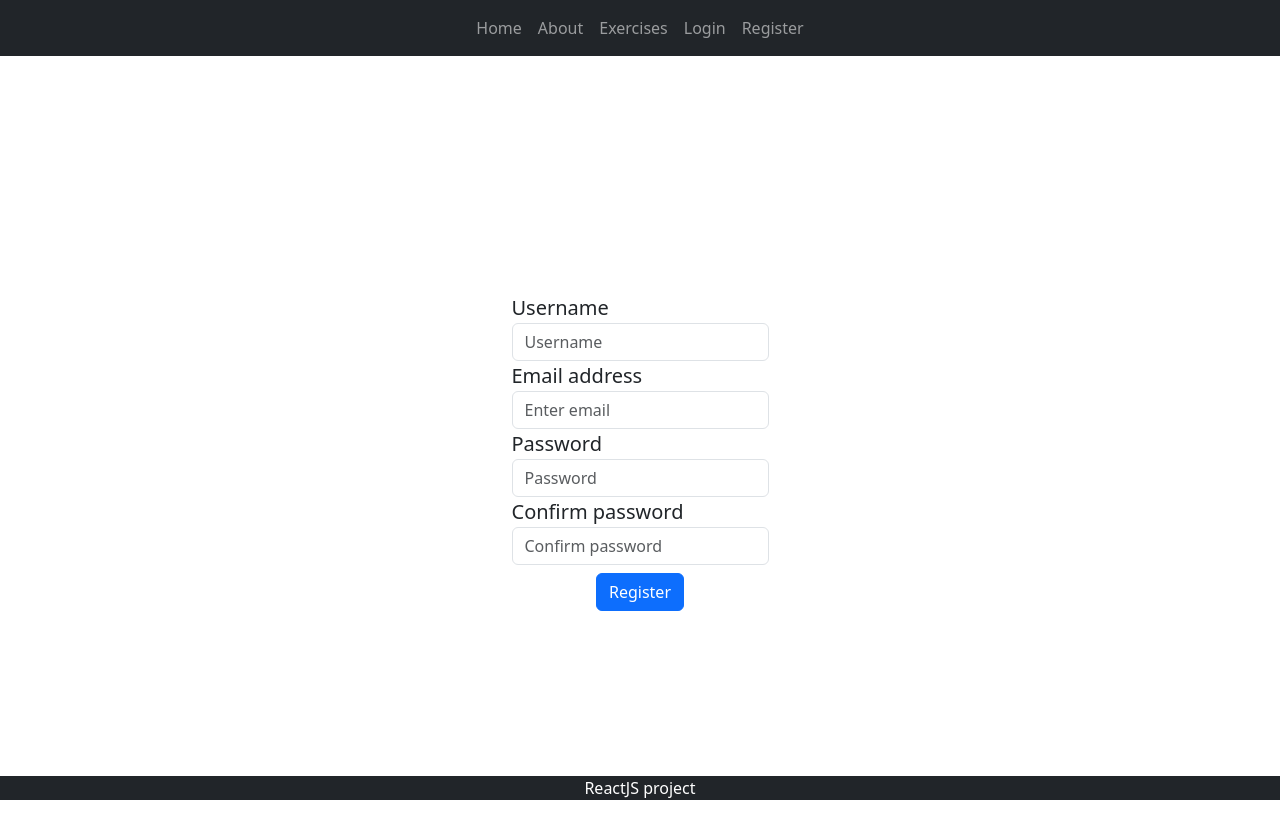
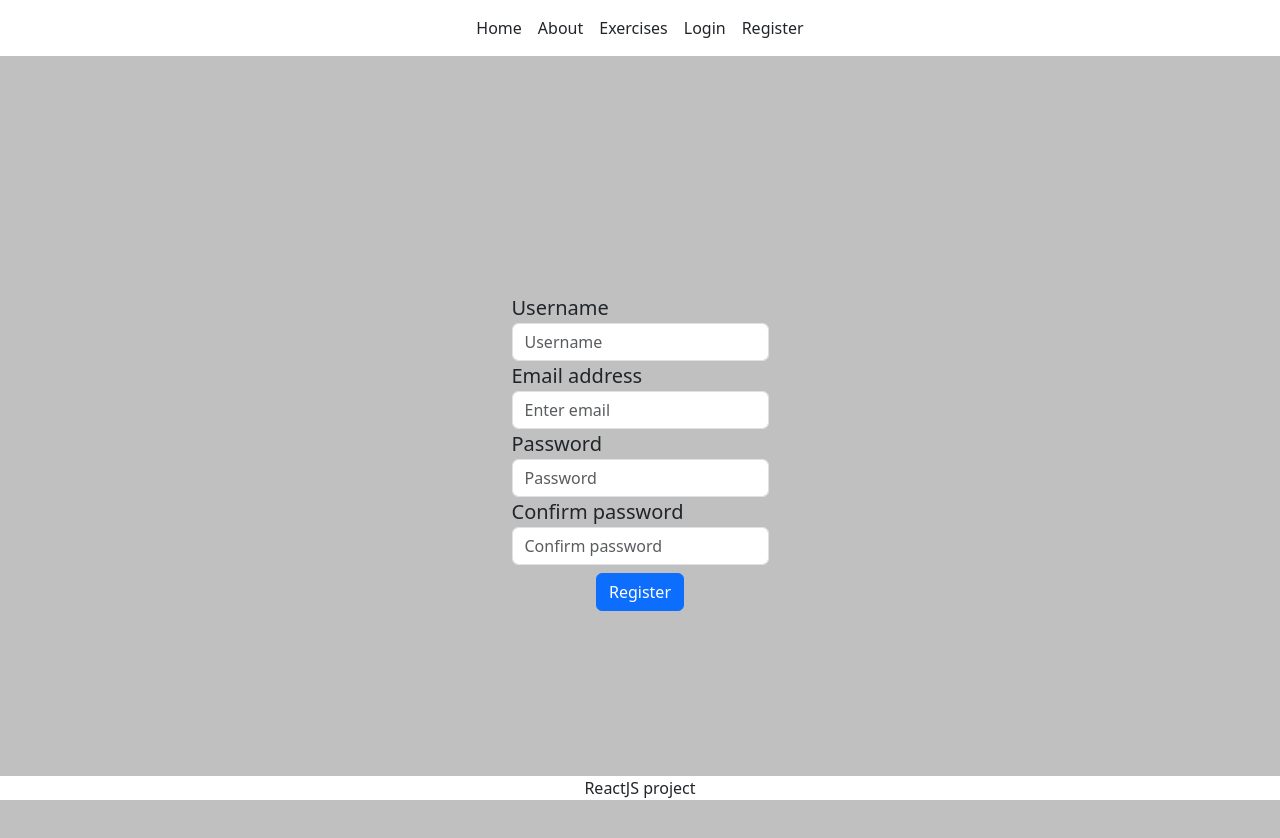
Before and after one commit to Alex7509/Fitness-App, a React (Vite) app in the folder client/: page /register in a window 1280 px wide. Shown: the top 838 px of the page. Built offline with nearby package versions, Linux system fonts and the light colour scheme.

Commit message:
Change app view

```diff
--- a/client/index.html
+++ b/client/index.html
@@ -14,7 +14,7 @@
     integrity="sha384-T3c6CoIi6uLrA9TneNEoa7RxnatzjcDSCmG1MXxSR1GAsXEV/Dwwykc2MPK8M2HN" crossorigin="anonymous">
     <title>Fitness app</title>
   </head>
-  <body>
+  <body style="background-color: silver;">
     <div id="root"></div>
     <script type="module" src="/src/main.jsx"></script>
   </body>
--- a/client/src/components/Footer/Footer.jsx
+++ b/client/src/components/Footer/Footer.jsx
@@ -1,6 +1,6 @@
 export const Footer = () => {
     return (
-        <footer className=" bg-dark text-white fixed-bottom">
+        <footer className=" bg-white text-dark fixed-bottom">
             <div
                 className="text-center" >
                 ReactJS project
--- a/client/src/components/NavBar/NavBar.jsx
+++ b/client/src/components/NavBar/NavBar.jsx
@@ -7,39 +7,39 @@ export const NavBar = () => {
     const { isAuth, username } = useContext(AuthContext);
 
     return (
-        <nav className="navbar navbar-expand-lg navbar-dark bg-dark">
+        <nav className="navbar navbar-expand-lg navbar-dark bg-white">
             <div className="container">
                 {isAuth && (
-                    <span className=" text-white">
+                    <span className="text-dark">
                         Welcome {username}
                     </span>
                 )}
                 <div className="collapse navbar-collapse" id="navbarSupportedContent">
                     <ul className="navbar-nav mx-auto mb-2 mb-lg-0">
                         <li className="nav-item">
-                            <Link className="nav-link" to="/">
+                            <Link className="nav-link text-dark" to="/">
                                 Home
                             </Link>
                         </li>
                         <li className="nav-item">
-                            <Link className="nav-link" to="/about">
+                            <Link className="nav-link text-dark" to="/about">
                                 About
                             </Link>
                         </li>
                         <li className="nav-item">
-                            <Link className="nav-link" to="/catalog">
+                            <Link className="nav-link text-dark" to="/catalog">
                                 Exercises
                             </Link>
                         </li>
                         {!isAuth && (
                             <>
                                 <li className="nav-item">
-                                    <Link className="nav-link" to="/login">
+                                    <Link className="nav-link text-dark" to="/login">
                                         Login
                                     </Link>
                                 </li>
                                 <li className="nav-item">
-                                    <Link className="nav-link" to="/register">
+                                    <Link className="nav-link text-dark" to="/register">
                                         Register
                                     </Link>
                                 </li>
@@ -49,17 +49,17 @@ export const NavBar = () => {
                         {isAuth && (
                             <>
                                 <li className="nav-item">
-                                    <Link className="nav-link" to="/add-exercise">
+                                    <Link className="nav-link text-dark" to="/add-exercise">
                                         Add exercise
                                     </Link>
                                 </li>
                                 <li className="nav-item">
-                                    <Link className="nav-link" to="#">
+                                    <Link className="nav-link text-dark" to="#">
                                         My program
                                     </Link>
                                 </li>
                                 <li className="nav-item">
-                                    <Link className="nav-link" to="/logout">
+                                    <Link className="nav-link text-dark" to="/logout">
                                         Logout
                                     </Link>
                                 </li>
```
